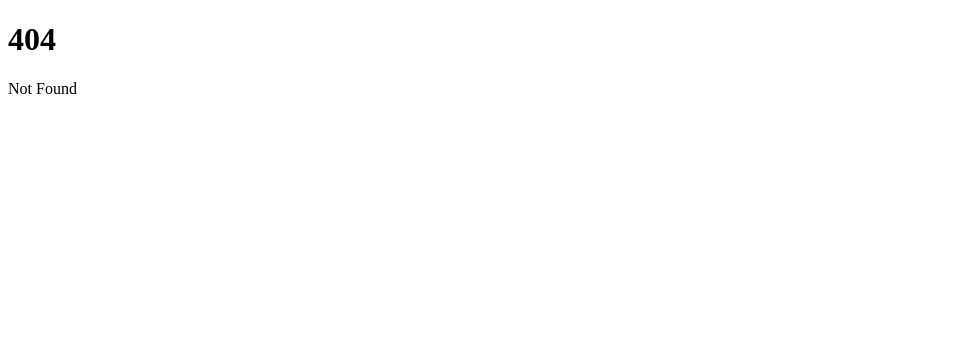
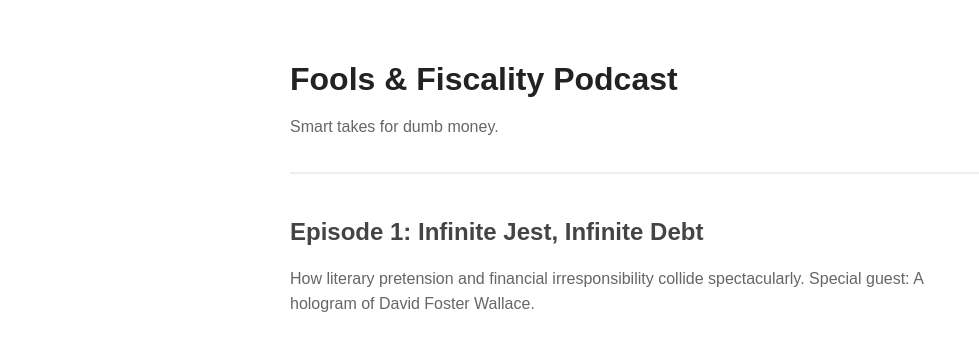
Before and after one commit to pocketsquare/rainharder, a SvelteKit app: page /fools in a window 1280 px wide. Before the commit this address had no page. Shown: the top 350 px of the page, without its empty margins (0-979 px from the left). Built offline with nearby package versions, Linux system fonts and the light colour scheme.

Commit message:
what a fool believes

```diff
--- /dev/null
+++ b/src/routes/fools/+page.svelte
@@ -0,0 +1,51 @@
+<script>
+  const title = "Fools & Fiscality Podcast";
+  const tagline = "Smart takes for dumb money.";
+</script>
+
+<svelte:head>
+  <title>{title}</title>
+  <meta name="description" content={tagline} />
+</svelte:head>
+
+<div class="fools-container">
+  <h1>{title}</h1>
+  <p>{tagline}</p>
+
+  <section class="episode-sample">
+    <h2>Episode 1: Infinite Jest, Infinite Debt</h2>
+    <p>How literary pretension and financial irresponsibility collide spectacularly. Special guest: A hologram of David Foster Wallace.</p>
+  </section>
+</div>
+
+<style>
+  .fools-container {
+    max-width: 700px;
+    margin: 0 auto;
+    padding: 2rem;
+    font-family: sans-serif;
+    color: #222;
+  }
+
+  h1 {
+    font-size: 2rem;
+    margin-bottom: 1rem;
+  }
+
+  .episode-sample {
+    margin-top: 2rem;
+    border-top: 2px solid #eee;
+    padding-top: 1.5rem;
+  }
+
+  h2 {
+    font-size: 1.5rem;
+    color: #444;
+  }
+
+  p {
+    font-size: 1rem;
+    line-height: 1.6;
+    color: #666;
+  }
+</style>
```
